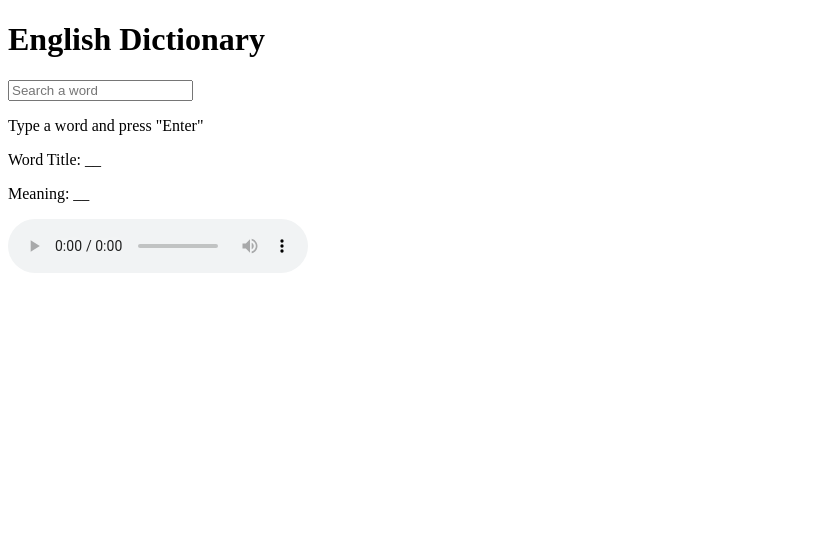
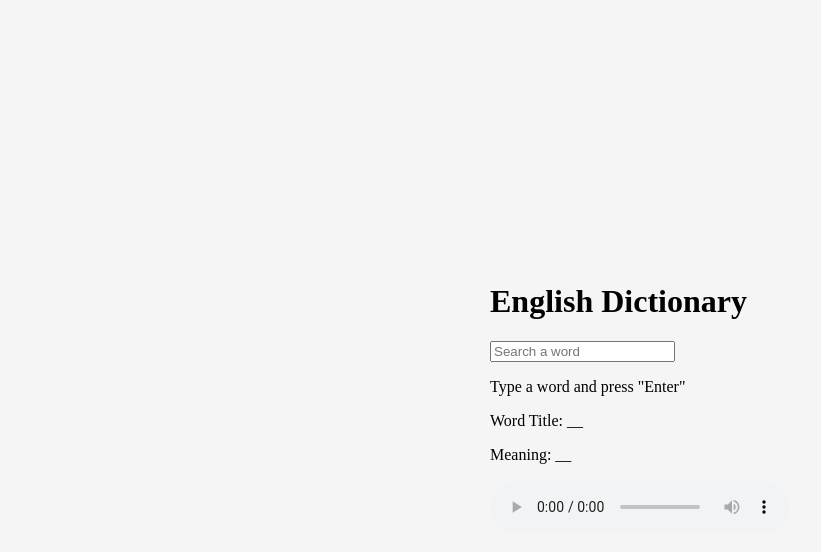
Before and after one commit to lucianogarriga/english-dictionary, a plain HTML site: page index.html in a window 1280 px wide. Shown: the whole page, without its empty margins (0-821 px from the left). Drawn offline with Linux system fonts and the light colour scheme.

Commit message:
Add styles

```diff
--- /dev/null
+++ b/css/dark.css
@@ -0,0 +1,7 @@
+:root{
+    --background-color: #1d1d1d;
+}
+
+body{
+    color: aliceblue;
+}
--- /dev/null
+++ b/css/light.css
@@ -0,0 +1,3 @@
+:root{
+    --background-color: #f5f5f5;
+}
--- /dev/null
+++ b/css/style.css
@@ -0,0 +1,14 @@
+:root{
+    color-scheme: light dark;
+}
+
+body{
+    margin: 0;
+    padding: 0;
+    box-sizing: border-box;
+    display: flex;
+    min-height: 100vh;
+    justify-content: center;
+    align-items: center;
+    background-color: var(--background-color);
+}
--- a/index.html
+++ b/index.html
@@ -4,13 +4,22 @@
     <meta charset="UTF-8">
     <meta http-equiv="X-UA-Compatible" content="IE=edge">
     <meta name="viewport" content="width=device-width, initial-scale=1.0">
+    <link rel="stylesheet" href="/css/style.css">
+
+    <link rel="stylesheet" href="/css/light.css" media="(prefers-color-scheme: light)">
+    <link rel="stylesheet" href="/css/dark.css" media="(prefers-color-scheme: dark)">
+    <script type="module" src="https://unpkg.com/dark-mode-toggle"></script>
     <title>English Dictionary</title>
 </head>
 <body>
     <div class="container">
-        <!--
+        <dark-mode-toggle id="dark-mode-toggle-1" legend="Theme Switcher" appearance="toggle"
+        dark="Dark" light="Light" remember="Remember this"></dark-mode-toggle>
+
+            <!--
             1 Title   2 Input   3 Other stuff
-        -->
+            container - heading - input - meaning-container - title - meaning
+             -->
         <h1 class="heading">
             English Dictionary
         </h1>
@@ -26,5 +35,6 @@
         </div>
 
     </div>
+    <script src="/script.js"></script>
 </body>
 </html>
```
